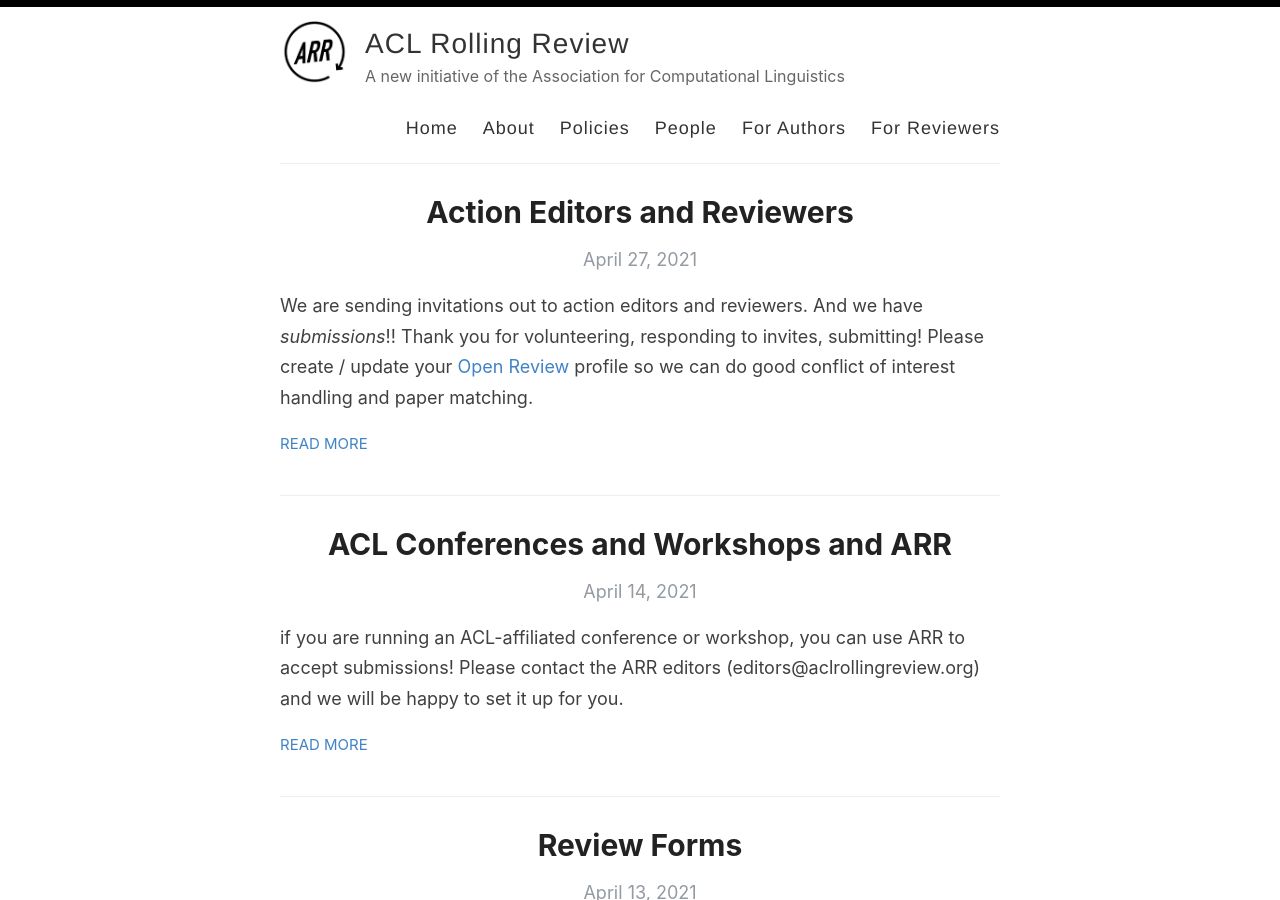
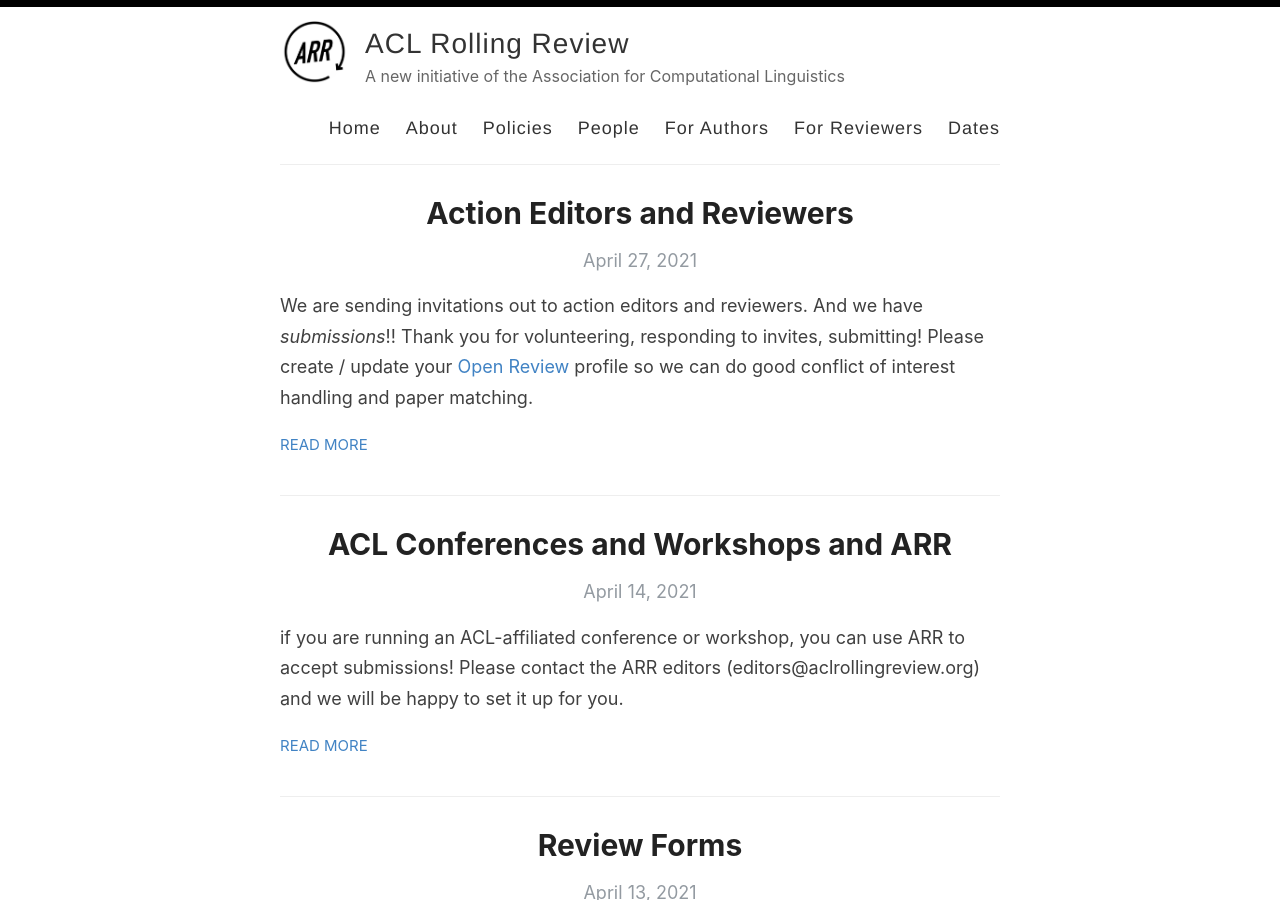
Before and after one commit to amitmerchant1990/reverie, a Jekyll site: the page built from index.html, in a window 1280 px wide and 900 px high. Built offline with Jekyll 4.4.1, drawn with Linux system fonts in a browser that asks for light colours; the list of posts is cut into pages by our own code.

Commit message:
Update default.html

```diff
--- a/_layouts/default.html
+++ b/_layouts/default.html
@@ -34,6 +34,7 @@
               <a href="{{ site.baseurl }}/about/people">People</a>
               <a href="{{ site.baseurl }}/authors">For Authors</a>
               <a href="{{ site.baseurl }}/reviewers">For Reviewers</a>
+             <a href="{{ site.baseurl }}/dates">Dates</a>
             </nav>
           </header>
         </div>
```
